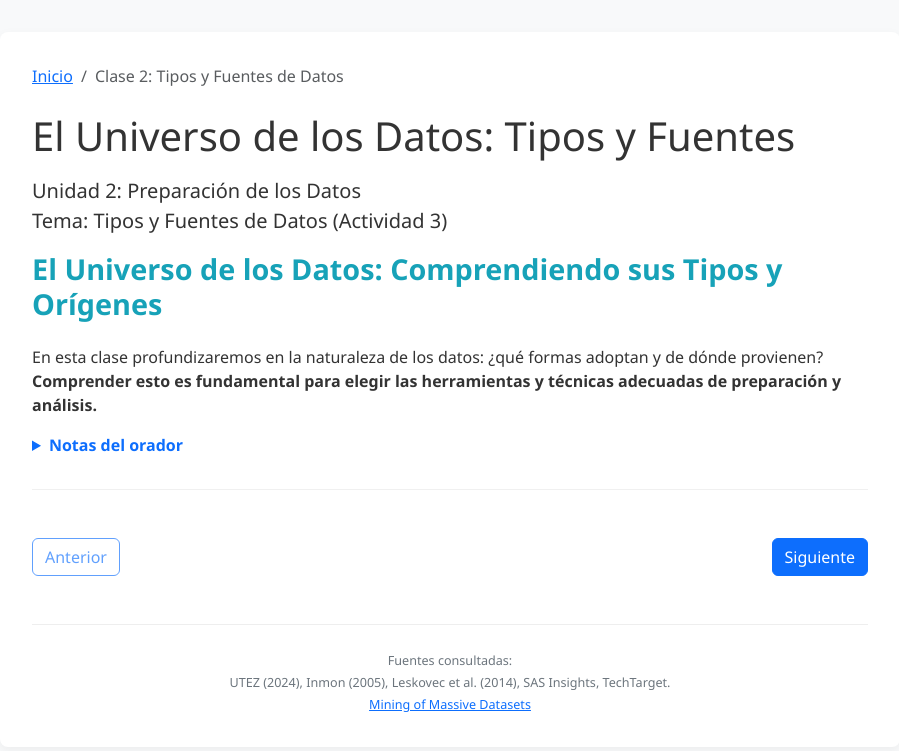
After one commit to carsimax/ecbd_django, a Django app: page /tipos-fuentes-datos/ in a window 1280 px wide. The commit adds this page. Shown: the top 751 px of the page, without its empty margins (190-1089 px from the left). Run offline with Django 5.2, Linux system fonts and the light colour scheme.

Commit message:
[Add] Se agrega la clase "Tipos y Fuentes de Datos" con su respectiva vista y plantilla, además de un enlace en la página de inicio.

```diff
--- /dev/null
+++ b/clases/templates/clases/clase_tipos_fuentes_datos.html
@@ -0,0 +1,430 @@
+<!DOCTYPE html>
+<html lang="es">
+<head>
+    <meta charset="UTF-8">
+    <meta name="viewport" content="width=device-width, initial-scale=1.0">
+    <title>Clase 2: El Universo de los Datos - Tipos y Fuentes</title>
+    <link href="https://cdn.jsdelivr.net/npm/bootstrap@5.3.3/dist/css/bootstrap.min.css" rel="stylesheet">
+    <style>
+        body {
+            background: #f8f9fa;
+            font-family: 'Segoe UI', Tahoma, Geneva, Verdana, sans-serif;
+            color: #333;
+        }
+        .content-wrapper {
+            max-width: 900px;
+            margin: 2rem auto;
+            background: #fff;
+            border-radius: 8px;
+            box-shadow: 0 4px 12px rgba(0,0,0,0.05);
+            padding: 2rem;
+        }
+        .page-header {
+            text-align: center;
+            margin-bottom: 2.5rem;
+            border-bottom: 1px solid #eee;
+            padding-bottom: 1.5rem;
+        }
+        .page-header h1 {
+            color: #007bff;
+            font-weight: 600;
+            font-size: 2.2rem;
+        }
+        .topic-section {
+            margin-bottom: 3rem;
+            padding-bottom: 2rem;
+            border-bottom: 1px solid #f0f0f0;
+        }
+        .topic-section:last-child {
+            border-bottom: none;
+            margin-bottom: 0;
+            padding-bottom: 0;
+        }
+        .topic-title {
+            color: #17a2b8;
+            font-size: 1.8rem;
+            font-weight: 600;
+            margin-bottom: 1.5rem;
+        }
+        details summary {
+            cursor: pointer;
+            color: #0d6efd;
+            font-weight: 500;
+            margin-top: 1rem;
+        }
+        .footer {
+            margin-top: 3rem;
+            padding-top: 1.5rem;
+            border-top: 1px solid #eee;
+            color: #6c757d;
+            font-size: 0.9rem;
+            text-align: center;
+        }
+        .table-responsive {
+            margin-top: 1rem;
+            margin-bottom: 1rem;
+        }
+    </style>
+</head>
+<body>
+    <div class="container content-wrapper">
+        <nav aria-label="breadcrumb" class="mb-3">
+            <ol class="breadcrumb">
+                <li class="breadcrumb-item"><a href="/">Inicio</a></li>
+                <li class="breadcrumb-item active" aria-current="page">Clase 2: Tipos y Fuentes de Datos</li>
+            </ol>
+        </nav>
+        <h1 class="mt-4 mb-3">El Universo de los Datos: Tipos y Fuentes</h1>
+        <p class="lead">Unidad 2: Preparación de los Datos<br>Tema: Tipos y Fuentes de Datos (Actividad 3)</p>
+
+        <div id="slide-container">
+            <!-- Diapositiva 1: Introducción -->
+            <section class="topic-section slide" style="display:block;">
+                <h2 class="topic-title">El Universo de los Datos: Comprendiendo sus Tipos y Orígenes</h2>
+                <p>
+                    En esta clase profundizaremos en la naturaleza de los datos: ¿qué formas adoptan y de dónde provienen?<br>
+                    <b>Comprender esto es fundamental para elegir las herramientas y técnicas adecuadas de preparación y análisis.</b>
+                </p>
+                <details>
+                    <summary><b>Notas del orador</b></summary>
+                    <ul>
+                        <li>Continuamos nuestro viaje en la preparación de datos. Ya vimos por qué es crucial preparar los datos y dimos los primeros pasos para cargarlos y explorarlos con Python.</li>
+                        <li>Hoy, daremos un paso atrás para entender mejor la naturaleza de los datos con los que trabajamos: ¿qué formas adoptan y de dónde provienen?</li>
+                        <li>Comprender esto es fundamental para elegir las herramientas y técnicas adecuadas de preparación y análisis.</li>
+                    </ul>
+                </details>
+            </section>
+
+            <!-- Diapositiva 2: Agenda -->
+            <section class="topic-section slide" style="display:none;">
+                <h2 class="topic-title">Agenda</h2>
+                <ul>
+                    <li>¿Por qué clasificar los datos? La importancia de la estructura.</li>
+                    <li>Tipo 1: Datos Estructurados</li>
+                    <li>Tipo 2: Datos Semi-estructurados</li>
+                    <li>Tipo 3: Datos No Estructurados</li>
+                    <li>Comparativa Rápida</li>
+                    <li>Fuentes de Datos: ¿De dónde surge toda esta información?</li>
+                    <li>Relación entre Fuentes y Tipos de Datos</li>
+                    <li>Implicaciones para el Análisis y la Preparación</li>
+                </ul>
+                <details>
+                    <summary><b>Notas del orador</b></summary>
+                    <ul>
+                        <li>Hoy clasificaremos los datos según su estructura y exploraremos la vasta gama de lugares de donde pueden originarse.</li>
+                        <li>Veremos cómo esta clasificación impacta directamente en cómo los manejamos.</li>
+                    </ul>
+                </details>
+            </section>
+
+            <!-- Diapositiva 3: ¿Por Qué Clasificar los Datos por Estructura? -->
+            <section class="topic-section slide" style="display:none;">
+                <h2 class="topic-title">¿Por Qué Clasificar los Datos por Estructura?</h2>
+                <ul>
+                    <li><b>Facilita el Procesamiento:</b> Diferentes estructuras requieren diferentes herramientas y técnicas.</li>
+                    <li><b>Determina la Complejidad:</b> Analizar una tabla es muy diferente a analizar texto libre o imágenes.</li>
+                    <li><b>Impacta en el Almacenamiento:</b> Relacional vs. NoSQL vs. Data Lakes.</li>
+                    <li><b>Guía la Selección de Herramientas:</b> SQL, Pandas, NLP, visión por computadora, etc.</li>
+                    <li>Entender la estructura es el primer paso para poder extraer valor.</li>
+                </ul>
+                <details>
+                    <summary><b>Notas del orador</b></summary>
+                    <ul>
+                        <li>No todos los datos son iguales. La estructura importa.</li>
+                        <li>Esta clasificación nos ayuda a organizar nuestro pensamiento y nuestro enfoque técnico.</li>
+                    </ul>
+                </details>
+            </section>
+
+            <!-- Diapositiva 4: Tipo 1: Datos Estructurados -->
+            <section class="topic-section slide" style="display:none;">
+                <h2 class="topic-title">Tipo 1: Datos Estructurados</h2>
+                <p>
+                    <b>Definición:</b> Datos que se adhieren a un modelo predefinido y fijo, organizados en tablas.<br>
+                    <b>Características:</b>
+                </p>
+                <ul>
+                    <li>Esquema rígido y bien definido.</li>
+                    <li>Fácil de consultar y procesar con SQL, hojas de cálculo, Pandas.</li>
+                    <li>Representan ~20% de los datos mundiales.</li>
+                </ul>
+                <b>Ejemplos:</b>
+                <ul>
+                    <li>Bases de datos relacionales (MySQL, PostgreSQL, SQL Server).</li>
+                    <li>Archivos CSV, Excel.</li>
+                    <li>Registros de ventas, inventarios, CRM.</li>
+                </ul>
+                <details>
+                    <summary><b>Notas del orador</b></summary>
+                    <ul>
+                        <li>Estos son los datos más familiares y la base de los sistemas empresariales tradicionales.</li>
+                        <li>Pandas está especialmente diseñado para trabajar con este tipo de datos.</li>
+                    </ul>
+                </details>
+            </section>
+
+            <!-- Diapositiva 5: Tipo 2: Datos Semi-estructurados -->
+            <section class="topic-section slide" style="display:none;">
+                <h2 class="topic-title">Tipo 2: Datos Semi-estructurados</h2>
+                <p>
+                    <b>Definición:</b> Datos que no se ajustan a un modelo formal, pero contienen etiquetas o marcadores.<br>
+                    <b>Características:</b>
+                </p>
+                <ul>
+                    <li>Esquema flexible o implícito.</li>
+                    <li>Contienen metadatos o información sobre su estructura.</li>
+                    <li>Más fáciles de procesar que los no estructurados, pero requieren parsing.</li>
+                </ul>
+                <b>Ejemplos:</b>
+                <ul>
+                    <li>JSON, XML.</li>
+                    <li>Archivos de log con formato.</li>
+                    <li>Emails, datos de NoSQL (MongoDB).</li>
+                </ul>
+                <details>
+                    <summary><b>Notas del orador</b></summary>
+                    <ul>
+                        <li>Punto intermedio: tienen estructura interna aprovechable.</li>
+                        <li>Muy comunes hoy en día por la web y las APIs.</li>
+                        <li>Pandas puede leer JSON y XML, aunque a veces requiere manipulación extra.</li>
+                    </ul>
+                </details>
+            </section>
+
+            <!-- Diapositiva 6: Tipo 3: Datos No Estructurados -->
+            <section class="topic-section slide" style="display:none;">
+                <h2 class="topic-title">Tipo 3: Datos No Estructurados</h2>
+                <p>
+                    <b>Definición:</b> Datos sin estructura interna identificable.<br>
+                    <b>Características:</b>
+                </p>
+                <ul>
+                    <li>Formato libre, difíciles de procesar con herramientas tradicionales.</li>
+                    <li>Requieren técnicas avanzadas (NLP, visión por computadora, audio).</li>
+                    <li>Constituyen ~80% de los datos generados actualmente.</li>
+                </ul>
+                <b>Ejemplos:</b>
+                <ul>
+                    <li>Texto libre (emails, redes sociales, documentos).</li>
+                    <li>Imágenes, video, audio.</li>
+                    <li>Datos crudos de sensores.</li>
+                </ul>
+                <details>
+                    <summary><b>Notas del orador</b></summary>
+                    <ul>
+                        <li>La mayor parte de la información del mundo está aquí, pero es la más difícil de analizar.</li>
+                        <li>Este curso se centra en estructurados y semi-estructurados, pero es vital conocer este universo.</li>
+                    </ul>
+                </details>
+            </section>
+
+            <!-- Diapositiva 7: Comparativa Rápida -->
+            <section class="topic-section slide" style="display:none;">
+                <h2 class="topic-title">Comparativa Rápida: Estructura de Datos</h2>
+                <div class="table-responsive">
+                    <table class="table table-bordered table-striped">
+                        <thead>
+                            <tr>
+                                <th>Característica</th>
+                                <th>Estructurados</th>
+                                <th>Semi-estructurados</th>
+                                <th>No Estructurados</th>
+                            </tr>
+                        </thead>
+                        <tbody>
+                            <tr>
+                                <td>Organización</td>
+                                <td>Alta (Tablas, filas, columnas)</td>
+                                <td>Media (Tags, jerarquías)</td>
+                                <td>Baja o ninguna</td>
+                            </tr>
+                            <tr>
+                                <td>Esquema</td>
+                                <td>Rígido, predefinido</td>
+                                <td>Flexible, auto-descriptivo</td>
+                                <td>Inexistente o implícito</td>
+                            </tr>
+                            <tr>
+                                <td>Facilidad Análisis</td>
+                                <td>Alta (herramientas std.)</td>
+                                <td>Media (requiere parsing)</td>
+                                <td>Baja (técnicas avanzadas)</td>
+                            </tr>
+                            <tr>
+                                <td>Ejemplos</td>
+                                <td>SQL DB, CSV, Excel</td>
+                                <td>JSON, XML, Logs</td>
+                                <td>Texto, Imágenes, Audio, Video</td>
+                            </tr>
+                            <tr>
+                                <td>% Datos Globales</td>
+                                <td>~20%</td>
+                                <td>(Incluido a menudo en los otros)</td>
+                                <td>~80%</td>
+                            </tr>
+                        </tbody>
+                    </table>
+                </div>
+                <details>
+                    <summary><b>Notas del orador</b></summary>
+                    <ul>
+                        <li>La línea entre semi-estructurado y no estructurado puede ser difusa.</li>
+                        <li>La distinción principal es si hay alguna guía interna para interpretar el contenido.</li>
+                    </ul>
+                </details>
+            </section>
+
+            <!-- Diapositiva 8: Fuentes de Datos -->
+            <section class="topic-section slide" style="display:none;">
+                <h2 class="topic-title">Fuentes de Datos: ¿De Dónde Vienen?</h2>
+                <ul>
+                    <li>Por Origen: Internas vs. Externas.</li>
+                    <li>Por Generador: Humanos vs. Máquinas/Sensores.</li>
+                    <li>Por Sector: Negocios, Ciencia, Gobierno, Personal, etc.</li>
+                    <li><b>La clave es la DIVERSIDAD de fuentes.</b></li>
+                </ul>
+                <details>
+                    <summary><b>Notas del orador</b></summary>
+                    <ul>
+                        <li>Piensen en todas las interacciones digitales y físicas que generan datos hoy en día.</li>
+                    </ul>
+                </details>
+            </section>
+
+            <!-- Diapositiva 9 y 10: Ejemplos Reales de Fuentes de Datos -->
+            <section class="topic-section slide" style="display:none;">
+                <h2 class="topic-title">Ejemplos Reales de Fuentes de Datos</h2>
+                <ul>
+                    <li><b>Sistemas Transaccionales (OLTP):</b> Bases de datos de ventas, ERPs, CRMs, bancos. <i>(Estructurado)</i></li>
+                    <li><b>Actividad Web y Móvil:</b> Logs de servidores, clics, Google Analytics. <i>(Semi-estructurado y estructurado)</i></li>
+                    <li><b>Redes Sociales:</b> Twitter, Facebook, Instagram. <i>(No estructurado y semi-estructurado)</i></li>
+                    <li><b>Internet de las Cosas (IoT) y Sensores:</b> Wearables, sensores industriales, GPS, cámaras. <i>(Semi-estructurado o no estructurado)</i></li>
+                    <li><b>Investigación Científica:</b> Secuenciadores de ADN, telescopios, simulaciones. <i>(Todos los tipos)</i></li>
+                    <li><b>Datos Públicos y Abiertos:</b> Portales gubernamentales, datos meteorológicos, censos. <i>(Estructurado o semi-estructurado)</i></li>
+                </ul>
+                <details>
+                    <summary><b>Notas del orador</b></summary>
+                    <ul>
+                        <li>Una misma fuente puede generar múltiples tipos de datos.</li>
+                        <li>El IoT y la ciencia generan grandes volúmenes y variedad de datos.</li>
+                    </ul>
+                </details>
+            </section>
+
+            <!-- Diapositiva 11: Relación Fuentes -> Tipos -->
+            <section class="topic-section slide" style="display:none;">
+                <h2 class="topic-title">Relación Fuentes y Tipos de Datos</h2>
+                <p>
+                    <b>No hay una regla 1 a 1:</b> Una fuente puede generar múltiples tipos de datos.<br>
+                    <b>Ejemplo:</b> Una compra online genera:
+                </p>
+                <ul>
+                    <li><b>Estructurado:</b> Registro en la BD de ventas.</li>
+                    <li><b>Semi-estructurado:</b> Log del servidor web (JSON).</li>
+                    <li><b>No estructurado:</b> Comentario o reseña del cliente (texto libre).</li>
+                </ul>
+                <p>El desafío: Integrar y analizar datos de diversas fuentes y estructuras.</p>
+                <details>
+                    <summary><b>Notas del orador</b></summary>
+                    <ul>
+                        <li>Es crucial entender qué tipo de datos esperar de cada fuente para planificar su captura y procesamiento.</li>
+                    </ul>
+                </details>
+            </section>
+
+            <!-- Diapositiva 12: Implicaciones para la Preparación y Análisis -->
+            <section class="topic-section slide" style="display:none;">
+                <h2 class="topic-title">Implicaciones para la Preparación y Análisis</h2>
+                <ul>
+                    <li><b>Datos Estructurados:</b> Limpieza, consistencia, joins. Herramientas: SQL, Pandas.</li>
+                    <li><b>Datos Semi-estructurados:</b> Parsing, aplanar jerarquías, limpieza. Herramientas: Pandas, XML/JSON libs, regex.</li>
+                    <li><b>Datos No Estructurados:</b> NLP, visión por computadora, audio. Herramientas: NLTK, spaCy, OpenCV, TensorFlow, PyTorch.</li>
+                </ul>
+                <p>Conocer el tipo y la fuente guía la estrategia de preparación.</p>
+                <details>
+                    <summary><b>Notas del orador</b></summary>
+                    <ul>
+                        <li>El tipo de dato dicta el tipo de trabajo de preparación.</li>
+                        <li>Nos centraremos en estructurados y semi-estructurados con Pandas.</li>
+                    </ul>
+                </details>
+            </section>
+
+            <!-- Diapositiva 13: Conclusiones Clave -->
+            <section class="topic-section slide" style="display:none;">
+                <h2 class="topic-title">Conclusiones Clave</h2>
+                <ul>
+                    <li>Los datos se clasifican en estructurados, semi-estructurados y no estructurados.</li>
+                    <li>La mayoría de los datos generados hoy son no estructurados.</li>
+                    <li>Los datos provienen de una enorme variedad de fuentes.</li>
+                    <li>Comprender el tipo y la fuente es esencial para definir la estrategia de preparación, almacenamiento y análisis.</li>
+                </ul>
+                <details>
+                    <summary><b>Notas del orador</b></summary>
+                    <ul>
+                        <li>Estos conceptos son la base para entender los desafíos y oportunidades en el análisis de datos.</li>
+                        <li>En la próxima actividad, analizarán un conjunto de datos para identificar su estructura y fuente.</li>
+                    </ul>
+                </details>
+            </section>
+
+            <!-- Diapositiva 14: Preguntas y Discusión -->
+            <section class="topic-section slide" style="display:none;">
+                <h2 class="topic-title">Preguntas y Discusión</h2>
+                <ul>
+                    <li>¿Preguntas sobre los tipos de datos o las fuentes mencionadas?</li>
+                    <li>¿Pueden pensar en otros ejemplos de fuentes o tipos de datos en su vida diaria?</li>
+                </ul>
+                <details>
+                    <summary><b>Notas del orador</b></summary>
+                    <ul>
+                        <li>Abrir el espacio para preguntas y pedir ejemplos a los estudiantes.</li>
+                    </ul>
+                </details>
+            </section>
+        </div>
+
+        <div class="d-flex justify-content-between mt-4">
+            <button id="prevBtn" class="btn btn-outline-primary" disabled>Anterior</button>
+            <button id="nextBtn" class="btn btn-primary">Siguiente</button>
+        </div>
+
+        <footer class="footer">
+            <small>
+                Fuentes consultadas:<br>
+                UTEZ (2024), Inmon (2005), Leskovec et al. (2014), SAS Insights, TechTarget.<br>
+                <a href="http://www.mmds.org/" target="_blank">Mining of Massive Datasets</a>
+            </small>
+        </footer>
+    </div>
+    <script>
+        const slides = document.querySelectorAll('.slide');
+        let currentSlide = 0;
+        const prevBtn = document.getElementById('prevBtn');
+        const nextBtn = document.getElementById('nextBtn');
+
+        function showSlide(idx) {
+            slides.forEach((slide, i) => {
+                slide.style.display = (i === idx) ? 'block' : 'none';
+            });
+            prevBtn.disabled = idx === 0;
+            nextBtn.disabled = idx === slides.length - 1;
+        }
+
+        prevBtn.addEventListener('click', () => {
+            if (currentSlide > 0) {
+                currentSlide--;
+                showSlide(currentSlide);
+            }
+        });
+        nextBtn.addEventListener('click', () => {
+            if (currentSlide < slides.length - 1) {
+                currentSlide++;
+                showSlide(currentSlide);
+            }
+        });
+        // Inicializar
+        showSlide(currentSlide);
+    </script>
+</body>
+</html>
--- a/clases/urls.py
+++ b/clases/urls.py
@@ -5,4 +5,5 @@ urlpatterns = [
     path('', views.landing, name='landing'),
     path('carga-exploracion/', views.clase_carga_exploracion, name='clase_carga_exploracion'),
     path('ejecutar_codigo/', views.ejecutar_codigo, name='ejecutar_codigo'),
+    path('tipos-fuentes-datos/', views.clase_tipos_fuentes_datos, name='clase_tipos_fuentes_datos'),
 ]
--- a/clases/views.py
+++ b/clases/views.py
@@ -15,6 +15,9 @@ def landing(request):
 
 def clase_carga_exploracion(request):
     return render(request, 'clases/clase_carga_exploracion.html')
+
+def clase_tipos_fuentes_datos(request):
+    return render(request, 'clases/clase_tipos_fuentes_datos.html')
 
 @csrf_exempt
 def ejecutar_codigo(request):
```
Also changed, not shown: clases/templates/clases/clase_carga_exploracion.html (+61 -20 lines), clases/templates/clases/landing.html (+13 -0 lines).
